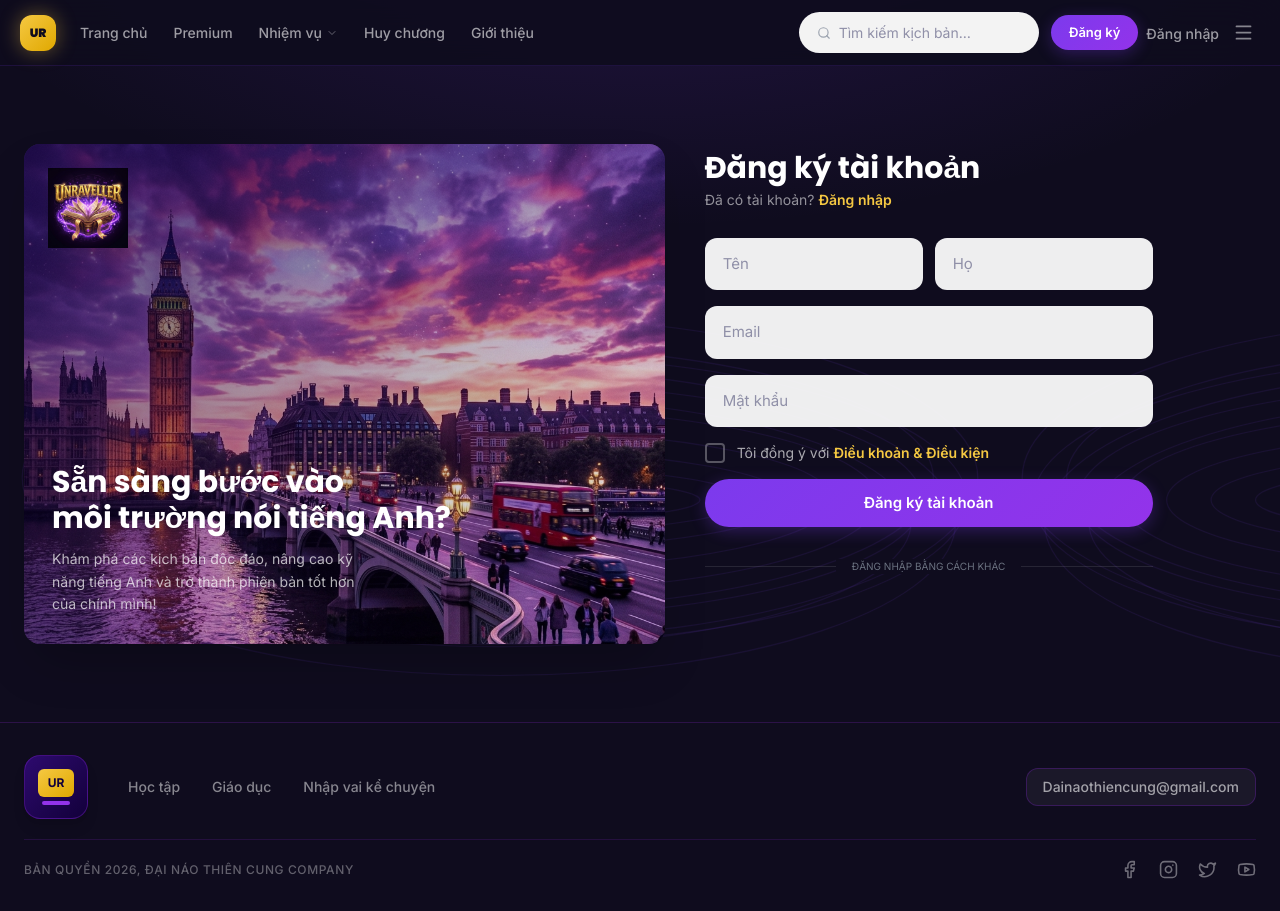
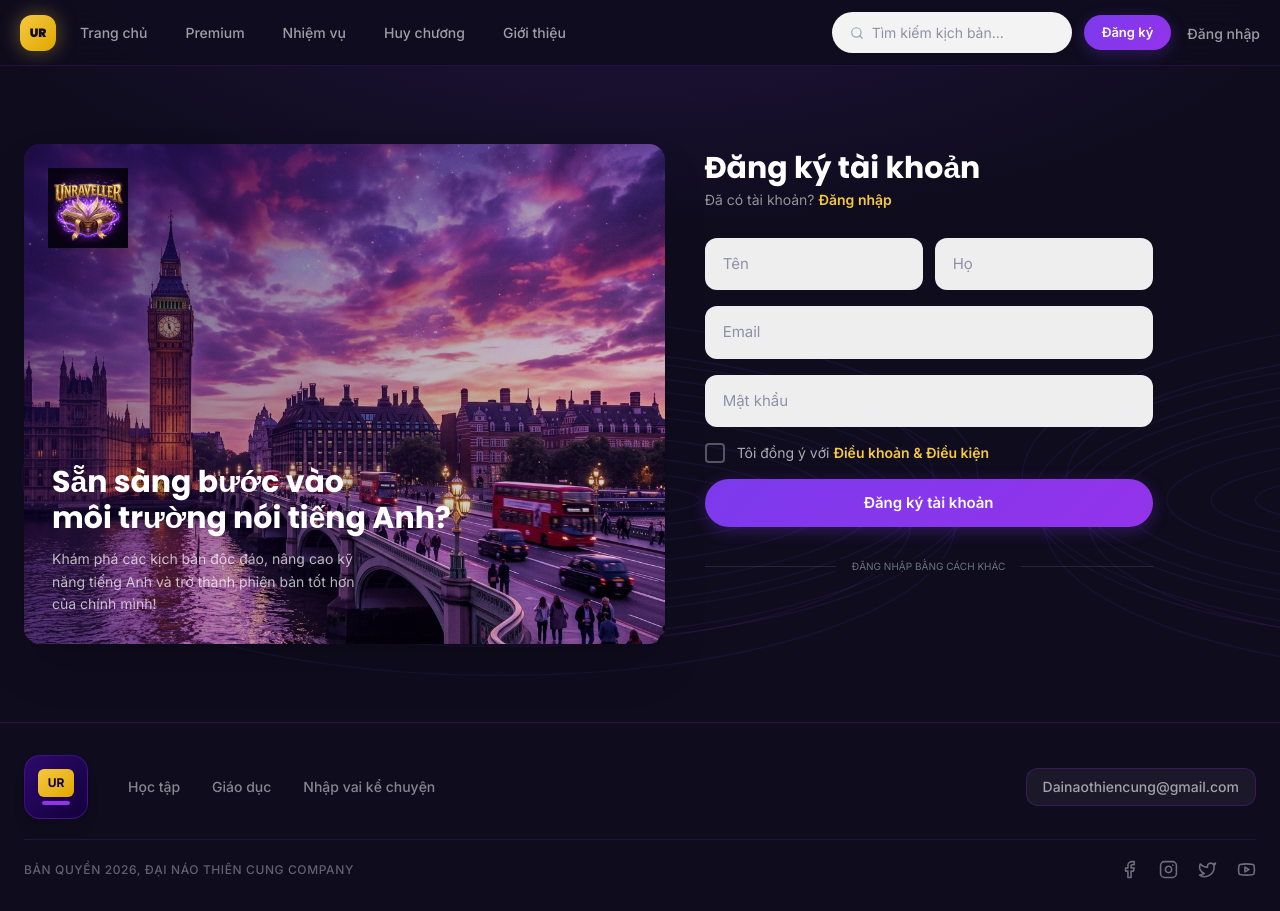
Before and after one commit to The-Unraveller/Unraveller-FrontEnd, a React (Vite) app: page /auth in a window 1280 px wide. Built offline with nearby package versions, Linux system fonts and the light colour scheme.

Commit message:
feat: implement responsive navigation bar and mission page components

```diff
--- a/src/components/layout/Navbar.tsx
+++ b/src/components/layout/Navbar.tsx
@@ -54,67 +54,8 @@ const Navbar: React.FC<NavbarProps> = ({ isLoggedIn, username }) => {
         </Link>
 
         {/* Desktop nav */}
-        <div className="hidden md:flex items-center gap-0.5 flex-1">
+        <div className="hidden md:flex items-center gap-3.5 flex-1">
           {navLinks.map(link => {
-            if (link.label === 'Nhiệm vụ') {
-              return (
-                <div
-                  key={link.to}
-                  className="relative group py-1"
-                  onMouseEnter={() => setCoursesDropdownOpen(true)}
-                  onMouseLeave={() => setCoursesDropdownOpen(false)}
-                >
-                  <Link
-                    to={link.to}
-                    className={`relative text-sm font-medium px-3 py-1.5 rounded-xl transition-all flex items-center gap-1 ${
-                      isActive(link.to)
-                        ? 'text-gold font-semibold'
-                        : 'text-white/60 hover:text-white hover:bg-white/5'
-                    }`}
-                  >
-                    {link.label}
-                    <ChevronDown size={12} className="opacity-60 group-hover:rotate-180 transition-transform" />
-                    {isActive(link.to) && (
-                      <span className="absolute bottom-0.5 left-3 right-3 h-0.5 bg-gold rounded-full" />
-                    )}
-                  </Link>
-
-                  {/* Dropdown Menu */}
-                  {coursesDropdownOpen && missionsList.length > 0 && (
-                    <div className="absolute top-full left-0 mt-1 w-64 bg-navy-2 border border-purple-brand/25 rounded-2xl p-2 shadow-glow-purple/20 z-50 animate-slide-up select-none font-mono">
-                      <div className="text-[10px] text-white/30 px-3 py-1.5 border-b border-white/5 uppercase tracking-wider">
-                        Chọn nhiệm vụ
-                      </div>
-                      <div className="max-h-60 overflow-y-auto mt-1 space-y-1">
-                        {missionsList.map((m) => (
-                          <Link
-                            key={m.id}
-                            to={m.locked ? '#' : `/game/${m.id}`}
-                            onClick={() => setCoursesDropdownOpen(false)}
-                            className={`flex items-center gap-2 px-3 py-2 rounded-xl text-xs transition-colors ${
-                              m.locked
-                                ? 'text-white/20 cursor-not-allowed'
-                                : 'text-white/70 hover:text-gold hover:bg-white/5'
-                            }`}
-                          >
-                            <span className="text-sm">{m.npcEmoji || '☕'}</span>
-                            <div className="flex-1 min-w-0">
-                              <p className="font-bold truncate leading-none">{m.title}</p>
-                              <p className="text-[9px] text-white/35 mt-0.5 truncate uppercase">{m.stage} — {m.difficulty}</p>
-                            </div>
-                            {m.locked ? (
-                              <span className="text-[9px] text-white/20">🔒</span>
-                            ) : (
-                              <span className="text-[9px] text-spy-green">CHƠI</span>
-                            )}
-                          </Link>
-                        ))}
-                      </div>
-                    </div>
-                  )}
-                </div>
-              );
-            }
             return (
               <Link
                 key={link.to}
@@ -153,10 +94,10 @@ const Navbar: React.FC<NavbarProps> = ({ isLoggedIn, username }) => {
         </div>
 
         {/* Right side */}
-        <div className="flex items-center gap-2 ml-auto md:ml-0 flex-shrink-0">
+        <div className="flex items-center gap-4 ml-auto md:ml-0 flex-shrink-0">
           {displayIsLoggedIn ? (
             /* User pill (logged in) + Logout button */
-            <div className="flex items-center gap-2">
+            <div className="flex items-center gap-4">
               {/* Energy Meter */}
               <div className="hidden sm:flex items-center gap-2 px-3 py-1.5 bg-white/5 border border-purple-brand/20 rounded-full text-xs font-mono select-none">
                 <Zap className="w-3.5 h-3.5 text-yellow-400 fill-yellow-400/20" />
@@ -271,7 +212,7 @@ const Navbar: React.FC<NavbarProps> = ({ isLoggedIn, username }) => {
           <button
             id="navbar-hamburger"
             onClick={() => setMenuOpen(!menuOpen)}
-            className="text-white/50 hover:text-white transition-colors p-1.5 rounded-lg hover:bg-white/5"
+            className="text-white/50 hover:text-white transition-colors p-1.5 rounded-lg hover:bg-white/5 md:hidden"
             aria-label="Menu"
           >
             {menuOpen ? <X size={21} /> : <Menu size={21} />}
--- a/src/pages/Missions/Missions.tsx
+++ b/src/pages/Missions/Missions.tsx
@@ -160,20 +160,20 @@ const CourseCard = ({
       </div>
 
       {/* Main Content */}
-      <div className="p-4 flex-1 flex flex-col justify-between gap-3">
-        <div className="flex flex-col gap-1">
-          <h3 className="text-white text-sm font-black tracking-tight leading-tight line-clamp-1">{course.title}</h3>
-          <p className="text-white/40 text-[11px] leading-relaxed line-clamp-2">{course.desc}</p>
+      <div className="p-4 flex-1 flex flex-col justify-between gap-4">
+        <div className="flex flex-col gap-2">
+          <h3 className="text-white text-base font-black tracking-normal leading-snug line-clamp-1">{course.title}</h3>
+          <p className="text-white/50 text-xs leading-relaxed line-clamp-2 mt-0.5">{course.desc}</p>
         </div>
 
         {/* Decryption Syntax constraint */}
         {course.grammarTarget && !course.locked && (
-          <div className="mt-1 p-2.5 rounded-lg bg-black/45 border border-cyan-brand/20 text-[10px] font-mono text-cyan-brand shadow-[inset_0_1px_4px_rgba(6,182,212,0.05)]">
-            <span className="font-extrabold uppercase tracking-wider text-[8px] text-cyan-brand/80 block mb-1 flex items-center gap-1">
-              <Cpu size={9} />
+          <div className="mt-2 p-2.5 rounded-lg bg-black/45 border border-cyan-brand/20 text-[11px] font-mono text-cyan-brand shadow-[inset_0_1px_4px_rgba(6,182,212,0.05)]">
+            <span className="font-extrabold uppercase tracking-wider text-[9px] text-cyan-brand/80 block mb-1.5 flex items-center gap-1">
+              <Cpu size={10} />
               MỤC TIÊU GIẢI MÃ CÚ PHÁP:
             </span>
-            <span className="text-white/80 font-sans leading-normal block">{course.grammarTarget}</span>
+            <span className="text-white/80 font-sans leading-relaxed block">{course.grammarTarget}</span>
           </div>
         )}
 
@@ -241,11 +241,11 @@ const Missions = () => {
 
   return (
     <Layout isLoggedIn username={user?.username || 'Agent'}>
-      <div className="max-w-screen-xl mx-auto px-4 py-6">
+      <div className="max-w-screen-xl mx-auto px-4 py-8">
         <div className="flex gap-6">
           {/* ── Futuristic Cyberpunk Side-dock ── */}
           <aside className="hidden md:flex flex-col w-20 flex-shrink-0 gap-4">
-            <div className="ur-card rounded-2xl p-2.5 flex flex-col items-center gap-1 border-purple-500/20 backdrop-blur-xl bg-black/25 relative overflow-hidden">
+            <div className="ur-card rounded-2xl p-2.5 flex flex-col items-center gap-3 border-purple-500/20 backdrop-blur-xl bg-black/25 relative overflow-hidden">
               <div className="absolute top-0 inset-x-0 h-1 bg-gradient-to-r from-purple-brand to-cyan-brand opacity-60" />
               {/* Avatar indicator */}
               <div className="w-10 h-10 rounded-full bg-white/10 border border-white/15 flex items-center justify-center mb-2 shadow-[inset_0_1px_5px_rgba(255,255,255,0.1)] relative">
@@ -260,7 +260,7 @@ const Missions = () => {
                     key={label}
                     to={to}
                     id={`sidebar-${id}`}
-                    className={`flex flex-col items-center gap-1 py-2 px-1 rounded-xl transition-all duration-300 w-full text-center relative group ${
+                    className={`flex flex-col items-center gap-1 py-3 px-1 rounded-xl transition-all duration-300 w-full text-center relative group ${
                       isActive
                         ? 'bg-purple-brand/15 text-cyan-brand border-l-2 border-cyan-brand rounded-l-none'
                         : 'hover:bg-white/5 text-white/45 hover:text-white/80'
@@ -292,8 +292,8 @@ const Missions = () => {
                     <Activity size={10} className="animate-pulse" />
                     NHẬT KÝ HỆ THỐNG: HOẠT ĐỘNG // TIẾN TRÌNH GIẢI MÃ CỔNG MẠNG ĐANG CHẠY
                   </div>
-                  <h1 className="text-white text-2xl font-black mt-1 tracking-tight uppercase">
-                    Cổng Kết Nối Đặc Vụ:{' '}
+                  <h1 className="text-white text-2xl font-black mt-1 tracking-normal uppercase">
+                    Cổng Kết Nối Đặc Vụ:&nbsp;
                     <span className="text-transparent bg-clip-text bg-gradient-to-r from-[#c084fc] via-[#7c3aed] to-cyan-brand">
                       {user?.username || 'AGENT_GUEST'}
                     </span>
```
